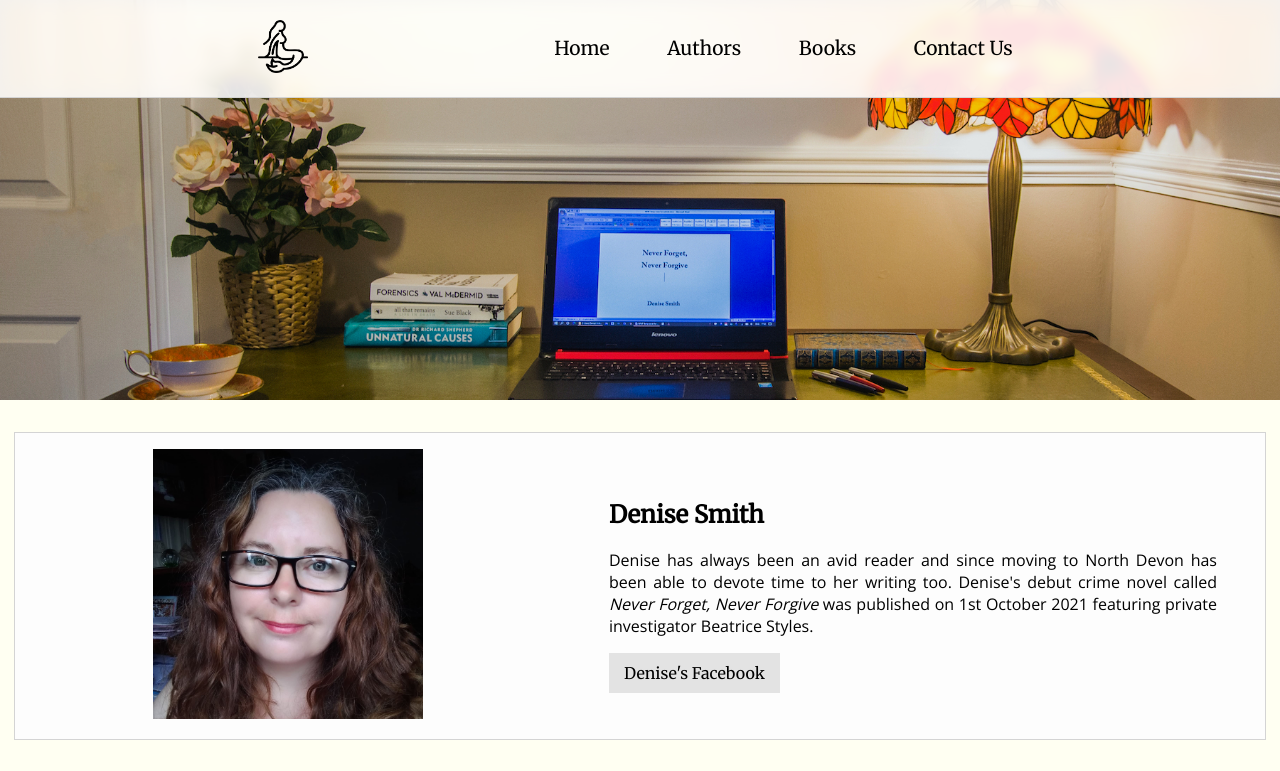
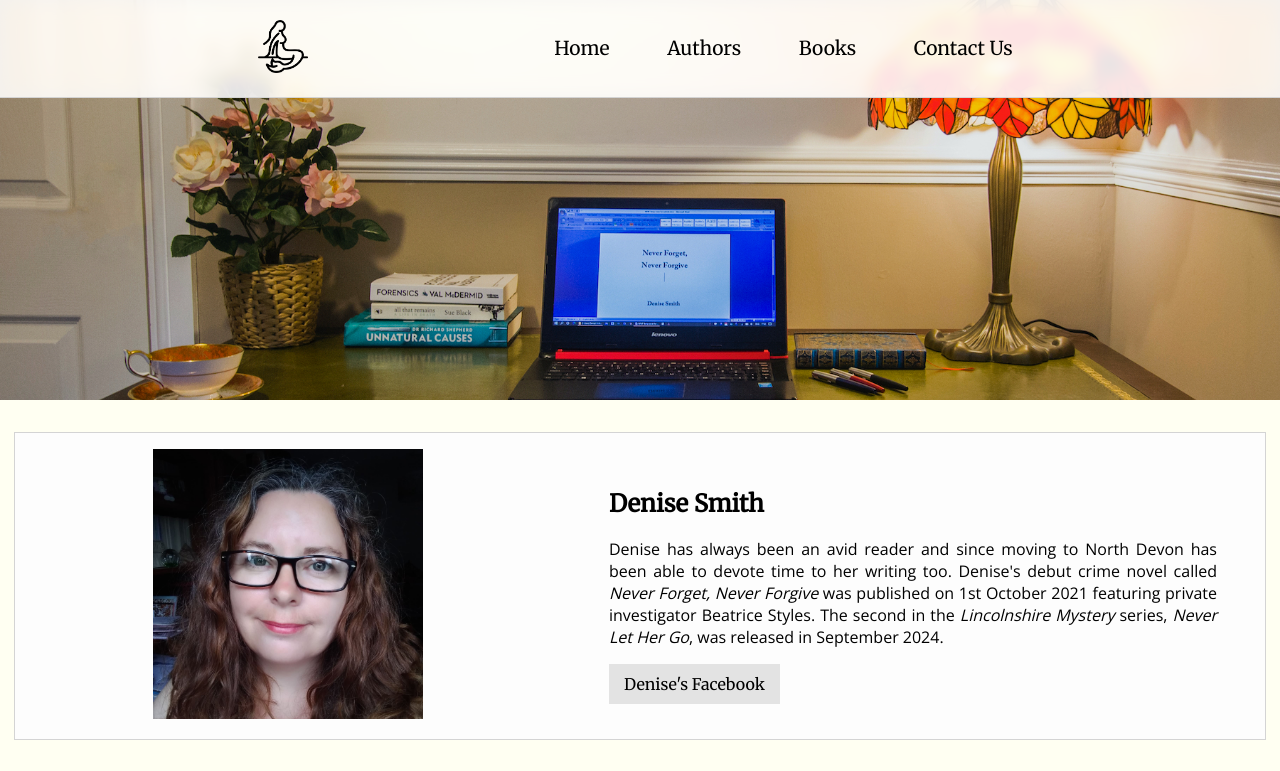
Before and after one commit to shaunfrancis/four-sirens-press, a Next.js app: page /authors/denise-smith in a window 1280 px wide. Shown: the top 771 px of the page. Built offline with nearby package versions, Linux system fonts and the light colour scheme.

Commit message:
Update Denise bio

```diff
--- a/src/app/authors/denise-smith/page.tsx
+++ b/src/app/authors/denise-smith/page.tsx
@@ -10,7 +10,7 @@ export const metadata : Metadata = {
 export default function DeniseSmith(){
     return ( <>
         <AuthorCard forename="Denise" surname="Smith" src="/denise.jpg" link={false}>
-            <p>Denise has always been an avid reader and since moving to North Devon has been able to devote time to her writing too. Denise's debut crime novel called <i>Never Forget, Never Forgive</i> was published on 1st October 2021 featuring private investigator Beatrice Styles.</p>
+            <p>Denise has always been an avid reader and since moving to North Devon has been able to devote time to her writing too. Denise's debut crime novel called <i>Never Forget, Never Forgive</i> was published on 1st October 2021 featuring private investigator Beatrice Styles. The second in the <i>Lincolnshire Mystery</i> series, <i>Never Let Her Go</i>, was released in September 2024.</p>
             <a href="https://facebook.com/writer.denise.smith/" target="_blank">
                 <div className="link-button">Denise's Facebook</div>
             </a>
--- a/src/app/authors/page.tsx
+++ b/src/app/authors/page.tsx
@@ -18,7 +18,7 @@ export default function Authors() {
         </AuthorCard>
 
         <AuthorCard forename="Denise" surname="Smith" src="/denise.jpg">
-            <p>Denise has always been an avid reader and since moving to North Devon has been able to devote time to her writing too. Denise's debut crime novel called <i>Never Forget, Never Forgive</i> was published on 1st October 2021 featuring private investigator Beatrice Styles.</p>
+            <p>Denise has always been an avid reader and since moving to North Devon has been able to devote time to her writing too. Denise's debut crime novel called <i>Never Forget, Never Forgive</i> was published on 1st October 2021 featuring private investigator Beatrice Styles. The second in the <i>Lincolnshire Mystery</i> series, <i>Never Let Her Go</i>, was released in September 2024.</p>
         </AuthorCard>
 
         <AuthorCard forename="Beverley" surname="Carter" src="/beverley.jpg" link={false}>
```
